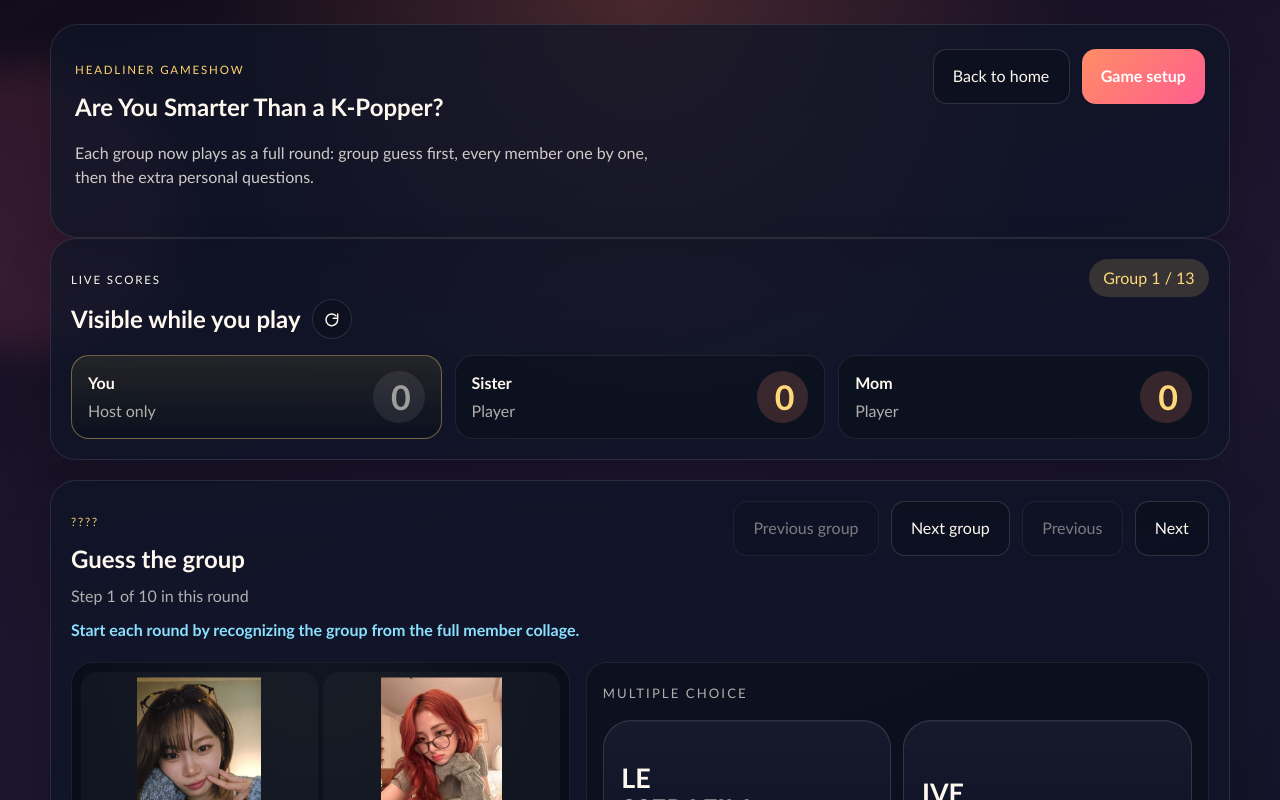
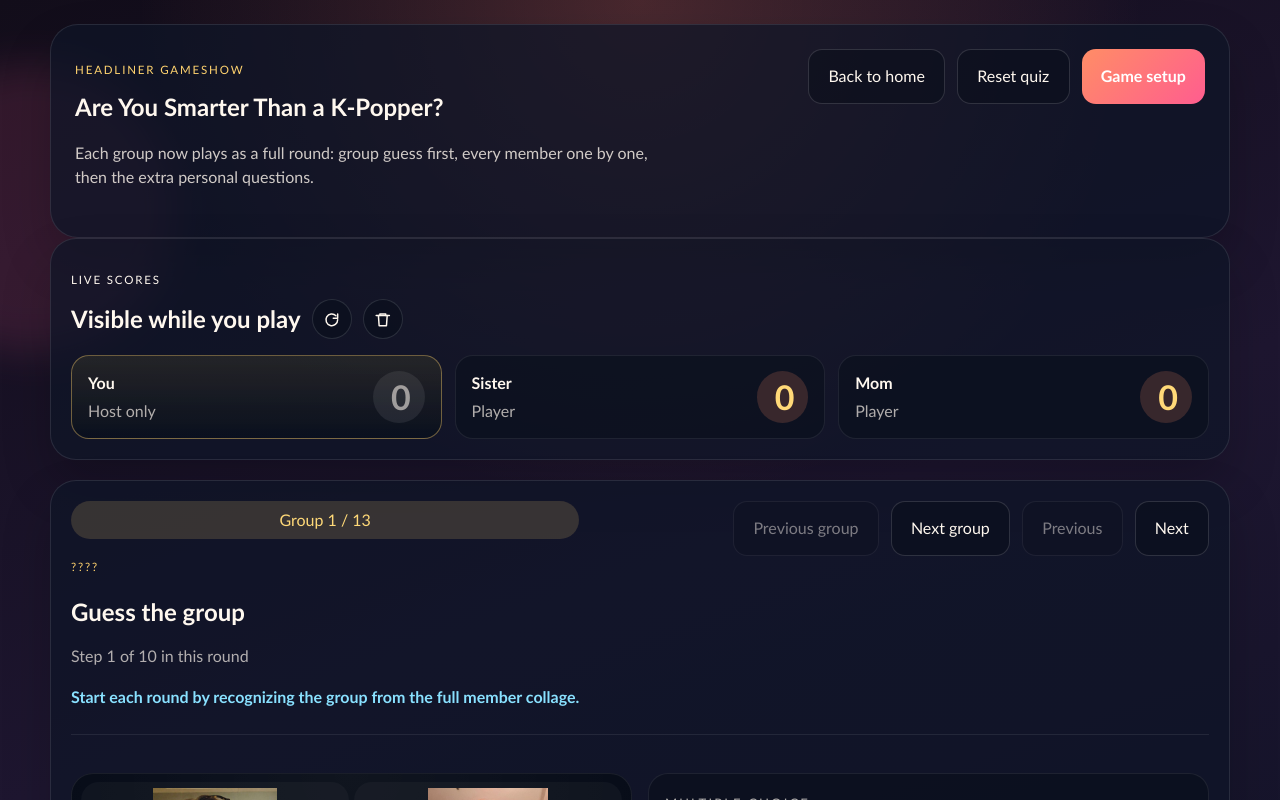
Before and after one commit to ShadowHexYT/KQuiz, a React (Vite) app: page / in a window 1280 px wide. Both pictures are taken after a click on the button "Start Main Gameshow". Shown: the top 800 px of the page. Built offline with nearby package versions, Linux system fonts and the light colour scheme.

Commit message:
added more multiple choice questions to allow for more difficulty

```diff
--- a/src/components/MainGameShow.jsx
+++ b/src/components/MainGameShow.jsx
@@ -387,6 +387,44 @@ export default function MainGameShow({
     goToRound(currentRoundIndex + 1);
   }
 
+  function resetScores() {
+    setPlayers((currentPlayers) =>
+      currentPlayers.map((player) => ({
+        ...player,
+        scores: {
+          ...player.scores,
+          mainShow: 0,
+        },
+      })),
+    );
+
+    setAwardedPoints({});
+    setScoreRefreshTick((value) => value + 1);
+  }
+
+  function resetQuiz() {
+    setCurrentRoundIndex(0);
+    setCurrentStepIndex(0);
+    setRevealAnswers(false);
+    setGuessAssignments({});
+    setPreviewAssignments({});
+    setAwardedPoints({});
+    setHoldingOption(null);
+    setPoppingOption(null);
+    setIsResultsOpen(false);
+    setIsSampleOpen(false);
+    setPlayers((currentPlayers) =>
+      currentPlayers.map((player) => ({
+        ...player,
+        scores: {
+          ...player.scores,
+          mainShow: 0,
+        },
+      })),
+    );
+    setScoreRefreshTick((value) => value + 1);
+  }
+
   function changeDesiredPlayerCount(nextValue) {
     const parsedValue = Number(nextValue);
     if (!Number.isFinite(parsedValue)) {
@@ -577,6 +615,9 @@ export default function MainGameShow({
               <button className="ghost-button" onClick={onBackHome} type="button">
                 Back to home
               </button>
+              <button className="ghost-button" onClick={resetQuiz} type="button">
+                Reset quiz
+              </button>
               <button
                 className="primary-button"
                 onClick={() => setIsSetupOpen(true)}
@@ -631,11 +672,41 @@ export default function MainGameShow({
                       />
                     </svg>
                   </button>
+                  <button
+                    aria-label="Reset scores"
+                    className="score-refresh-button score-reset-button"
+                    onClick={resetScores}
+                    type="button"
+                  >
+                    <svg aria-hidden="true" viewBox="0 0 24 24">
+                      <path
+                        d="M3 6h18"
+                        fill="none"
+                        stroke="currentColor"
+                        strokeLinecap="round"
+                        strokeLinejoin="round"
+                        strokeWidth="2"
+                      />
+                      <path
+                        d="M8 6V4h8v2"
+                        fill="none"
+                        stroke="currentColor"
+                        strokeLinecap="round"
+                        strokeLinejoin="round"
+                        strokeWidth="2"
+                      />
+                      <path
+                        d="M6 6l1 14h10l1-14"
+                        fill="none"
+                        stroke="currentColor"
+                        strokeLinecap="round"
+                        strokeLinejoin="round"
+                        strokeWidth="2"
+                      />
+                    </svg>
+                  </button>
                 </div>
               </div>
-              <span className="player-count">
-                Group {currentRoundIndex + 1} / {mainQuizRounds.length}
-              </span>
             </div>
 
             <div className="score-strip">
@@ -689,8 +760,11 @@ export default function MainGameShow({
               delay={0.08}
             >
               <section className="round-card">
-                <div className="round-card-top">
-                  <div>
+                <section className="round-info-section">
+                  <div className="question-header-block">
+                    <span className="player-count">
+                      Group {currentRoundIndex + 1} / {mainQuizRounds.length}
+                    </span>
                     <p className="section-kicker">
                       {currentStep.type === "group" ? "????" : currentRound.groupName}
                     </p>
@@ -737,19 +811,22 @@ export default function MainGameShow({
                       Next
                     </button>
                   </div>
-                </div>
+                </section>
 
+                <section className="round-game-section">
                   <div className="round-overview">
+                  <div className="round-visual-column">
                     <div className="member-image-wrap">
                       {usesGroupCollage ? (
                         <div className="group-collage">
                           {currentRound.members.map((member) => (
+                            <div className="group-collage-tile" key={member.name}>
                               <img
-                            key={member.name}
                                 alt={`${member.name} from ${currentRound.groupName}`}
                                 className="group-collage-image"
                                 src={member.image}
                               />
+                            </div>
                           ))}
                         </div>
                       ) : usesAlbumCover ? (
@@ -784,6 +861,22 @@ export default function MainGameShow({
                       ) : null}
                     </div>
 
+                    <div className="image-action-bar">
+                      <button
+                        className="primary-button"
+                        onClick={revealAnswers ? openResults : revealCurrentAnswer}
+                        type="button"
+                      >
+                        {revealAnswers ? "Results" : "Reveal answer"}
+                      </button>
+                      {revealAnswers ? (
+                        <button className="ghost-button" onClick={goToNext} type="button">
+                          Next question
+                        </button>
+                      ) : null}
+                    </div>
+                  </div>
+
                   <div className="round-meta-card">
                     <p className="flow-section-label">Multiple Choice</p>
                     <div
@@ -805,7 +898,7 @@ export default function MainGameShow({
                         return (
                           <div className="flow-choice-wrap" key={option}>
                             <button
-                              className={`choice-button flow-choice-button ${isCorrect ? "is-correct" : ""} ${holdingOption === option ? "is-holding" : ""} ${poppingOption === option ? "is-popping" : ""}`}
+                              className={`choice-button flow-choice-button ${currentStep.choices.length % 2 !== 0 ? "is-list-view" : ""} ${isCorrect ? "is-correct" : ""} ${holdingOption === option ? "is-holding" : ""} ${poppingOption === option ? "is-popping" : ""}`}
                               onClick={() => handleChoiceClick(option)}
                               onMouseDown={() => handleChoicePointerDown(option)}
                               onMouseLeave={handleChoicePointerUp}
@@ -835,23 +928,9 @@ export default function MainGameShow({
                         );
                       })}
                     </div>
-
-                    <div className="round-meta-actions round-meta-actions-bottom">
-                      <button
-                        className="primary-button"
-                        onClick={revealAnswers ? openResults : revealCurrentAnswer}
-                        type="button"
-                      >
-                        {revealAnswers ? "Results" : "Reveal answer"}
-                      </button>
-                      {revealAnswers ? (
-                        <button className="ghost-button" onClick={goToNext} type="button">
-                          Next question
-                        </button>
-                      ) : null}
                   </div>
                   </div>
-                </div>
+                </section>
 
               </section>
             </AnimatedContent>
--- a/src/data/mainQuizRounds.js
+++ b/src/data/mainQuizRounds.js
@@ -1,5 +1,5 @@
 // Favorites and bias picks are seeded defaults for v1 and can be customized later.
-export const mainQuizRounds = [
+const rounds = [
   {
     id: "lesserafim",
     groupName: "LE SSERAFIM",
@@ -526,3 +526,25 @@ export const mainQuizRounds = [
     ],
   },
 ];
+
+export const mainQuizRounds = rounds.map((round) => {
+  const allGroupNames = rounds.map((item) => item.groupName);
+  const memberNames = round.members.map((member) => member.name);
+
+  return {
+    ...round,
+    groupChoices: allGroupNames,
+    extras: round.extras.map((extra) => {
+      if (["leader", "maknae", "bias"].includes(extra.key)) {
+        const includesSpecialAnswer = !memberNames.includes(extra.answer);
+
+        return {
+          ...extra,
+          choices: includesSpecialAnswer ? [extra.answer, ...memberNames] : memberNames,
+        };
+      }
+
+      return extra;
+    }),
+  };
+});
--- a/src/styles.css
+++ b/src/styles.css
@@ -834,6 +834,11 @@ button {
   border-color: rgba(255, 211, 111, 0.35);
 }
 
+.score-reset-button:hover {
+  transform: translateY(-2px);
+  border-color: rgba(255, 93, 143, 0.35);
+}
+
 .score-refresh-button svg {
   width: 1.1rem;
   height: 1.1rem;
@@ -874,12 +879,47 @@ button {
   align-items: flex-start;
 }
 
+.round-info-section {
+  display: flex;
+  justify-content: space-between;
+  gap: 1rem;
+  align-items: flex-start;
+  padding-bottom: 1.1rem;
+  margin-bottom: 1.1rem;
+  border-bottom: 1px solid rgba(255, 255, 255, 0.08);
+}
+
+.round-game-section {
+  display: grid;
+  gap: 1rem;
+}
+
+.question-header-block {
+  display: grid;
+  gap: 0.45rem;
+  padding-bottom: 0.45rem;
+}
+
 .round-overview {
   display: grid;
-  grid-template-columns: minmax(260px, 0.8fr) minmax(260px, 1fr);
+  grid-template-columns: repeat(2, minmax(0, 1fr));
   gap: 1rem;
   margin: 1.25rem 0;
   align-items: start;
+}
+
+.round-overview > * {
+  min-width: 0;
+  width: 100%;
+}
+
+.round-visual-column {
+  position: sticky;
+  top: 1rem;
+  display: grid;
+  gap: 0.85rem;
+  align-self: start;
+  width: 100%;
 }
 
 .round-step-copy {
@@ -896,17 +936,23 @@ button {
 
 .member-image-wrap {
   overflow: hidden;
-  position: sticky;
-  top: 1rem;
+  position: relative;
   display: flex;
   align-items: center;
   justify-content: center;
+  width: 100%;
   border-radius: 22px;
   border: 1px solid rgba(255, 255, 255, 0.08);
   background:
     radial-gradient(circle at top, rgba(255, 255, 255, 0.04), transparent 55%),
     rgba(6, 10, 20, 0.82);
   height: clamp(420px, 68vh, 760px);
+}
+
+.image-action-bar {
+  display: flex;
+  flex-wrap: wrap;
+  gap: 0.75rem;
 }
 
 .sample-audio-button {
@@ -930,22 +976,31 @@ button {
 .group-collage {
   display: grid;
   grid-template-columns: repeat(2, minmax(0, 1fr));
+  grid-auto-rows: minmax(0, 1fr);
   gap: 0.35rem;
   width: 100%;
   height: 100%;
   padding: 0.55rem;
-  height: 100%;
+}
+
+.group-collage-tile {
+  display: flex;
+  align-items: center;
+  justify-content: center;
+  min-height: 0;
+  border-radius: 18px;
+  background: rgba(255, 255, 255, 0.03);
+  overflow: hidden;
 }
 
 .group-collage-image {
   width: 100%;
   height: 100%;
-  min-height: 150px;
+  min-height: 0;
   padding: 0.35rem;
   object-fit: contain;
   object-position: center center;
   border-radius: 16px;
-  background: rgba(255, 255, 255, 0.03);
 }
 
 .member-image-stage {
@@ -989,6 +1044,7 @@ button {
   display: flex;
   flex-direction: column;
   gap: 0.35rem;
+  width: 100%;
   max-height: calc(100vh - 8rem);
   overflow-y: auto;
   overscroll-behavior: contain;
@@ -1092,6 +1148,12 @@ button {
   overflow: hidden;
 }
 
+.flow-choice-button.is-list-view {
+  min-height: 108px;
+  padding: 0.95rem 1.1rem;
+  border-radius: 24px;
+}
+
 .flow-choice-button.is-holding {
   animation: choiceShake 0.18s linear infinite;
 }
@@ -1169,6 +1231,10 @@ button {
   line-height: 1.15;
 }
 
+.flow-choice-button.is-list-view .flow-choice-label {
+  font-size: clamp(1.05rem, 1.8vw, 1.45rem);
+}
+
 .round-meta-status {
   margin-top: 1rem;
 }
@@ -1401,6 +1467,7 @@ button {
   .game-show-hero,
   .score-strip-header,
   .round-card-top,
+  .round-info-section,
   .prompt-card-top,
   .inline-scoring-header,
   .inline-score-row,
@@ -1417,6 +1484,10 @@ button {
     grid-template-columns: 1fr;
   }
 
+  .round-visual-column {
+    position: static;
+  }
+
   .member-image-wrap {
     position: static;
     height: min(70vh, 560px);
```
Lines whose indentation alone changed are shown as unchanged.
